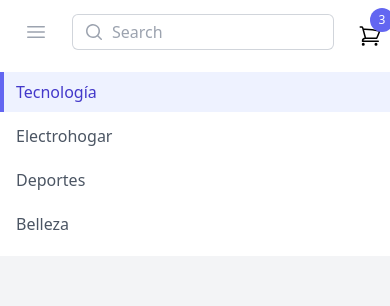
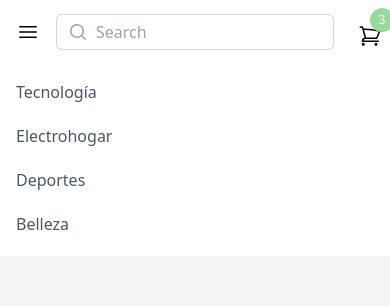
Before and after one commit to Crusiris/PreEntrega2nunez, a React (Create React App) app: page / in a window 390 px wide. Shown: the top 306 px of the page. Built offline with nearby package versions, Linux system fonts and the light colour scheme; the HTML template or start-up script is replaced by a standard one.

Commit message:
add metodologia BEM para estilos del header

```diff
--- a/package.json
+++ b/package.json
@@ -3,6 +3,7 @@
   "version": "0.1.0",
   "private": true,
   "dependencies": {
+    "@babel/plugin-proposal-private-property-in-object": "^7.21.11",
     "@testing-library/jest-dom": "^5.16.5",
     "@testing-library/react": "^13.4.0",
     "@testing-library/user-event": "^13.5.0",
--- a/src/components/CartWidget.js
+++ b/src/components/CartWidget.js
@@ -2,13 +2,13 @@ import React from 'react'
 
 const CartWidget = () => {
   return (
-    <div class="flex justify-center items-center">
-        <div class="relative pb-2">
-            <div class="t-0 absolute left-3">
-                <p class="flex h-2 w-2 items-center justify-center rounded-full bg-indigo-500 p-3 text-xs text-white">3</p>
+    <div className="flex justify-center items-center">
+        <div className="relative pb-2">
+            <div className="t-0 absolute left-3">
+                <p className="flex h-2 w-2 items-center justify-center rounded-full bg-primary-900 p-3 text-xs text-white">3</p>
             </div>
-            <svg xmlns="http://www.w3.org/2000/svg" fill="none" viewBox="0 0 24 24" stroke-width="1.5" stroke="currentColor" class="file: mt-4 h-6 w-6">
-                <path stroke-linecap="round" stroke-linejoin="round" d="M2.25 3h1.386c.51 0 .955.343 1.087.835l.383 1.437M7.5 14.25a3 3 0 00-3 3h15.75m-12.75-3h11.218c1.121-2.3 2.1-4.684 2.924-7.138a60.114 60.114 0 00-16.536-1.84M7.5 14.25L5.106 5.272M6 20.25a.75.75 0 11-1.5 0 .75.75 0 011.5 0zm12.75 0a.75.75 0 11-1.5 0 .75.75 0 011.5 0z" />
+            <svg xmlns="http://www.w3.org/2000/svg" fill="none" viewBox="0 0 24 24" strokeWidth="1.5" stroke="currentColor" className="file: mt-4 h-6 w-6">
+                <path strokeLinecap="round" strokeLinejoin="round" d="M2.25 3h1.386c.51 0 .955.343 1.087.835l.383 1.437M7.5 14.25a3 3 0 00-3 3h15.75m-12.75-3h11.218c1.121-2.3 2.1-4.684 2.924-7.138a60.114 60.114 0 00-16.536-1.84M7.5 14.25L5.106 5.272M6 20.25a.75.75 0 11-1.5 0 .75.75 0 011.5 0zm12.75 0a.75.75 0 11-1.5 0 .75.75 0 011.5 0z" />
             </svg>
         </div>
     </div>
--- a/src/components/NavBar.js
+++ b/src/components/NavBar.js
@@ -4,34 +4,30 @@ import CartWidget from './CartWidget'
 function NavBar() {
   return (
 
-<nav className="bg-white shadow">
-    {/* desktop */}
-  <div className="mx-auto max-w-7xl px-2 sm:px-4 lg:px-8">
+<header className="header">
+  {/* desktop */}
+  <nav className="header__nav nav">
     <div className="flex h-16 justify-between">
       <div className="flex px-2 lg:px-0">
         <div className="flex flex-shrink-0 items-center">
         <div className="flex items-center lg:hidden">
-          <button type="button" className="inline-flex items-center justify-center rounded-md p-2 text-gray-400 hover:bg-gray-100 hover:text-gray-500 focus:outline-none focus:ring-2 focus:ring-inset focus:ring-indigo-500" aria-controls="mobile-menu" aria-expanded="false">
+          <button type="button" className="nav__button--menu" aria-controls="mobile-menu" aria-expanded="false">
             <span className="sr-only">Open main menu</span>
-
             <svg className="block h-6 w-6" fill="none" viewBox="0 0 24 24" strokeWidth="1.5" stroke="currentColor" aria-hidden="true">
               <path strokeLinecap="round" strokeLinejoin="round" d="M3.75 6.75h16.5M3.75 12h16.5m-16.5 5.25h16.5" />
             </svg>
-
             <svg className="hidden h-6 w-6" fill="none" viewBox="0 0 24 24" strokeWidth="1.5" stroke="currentColor" aria-hidden="true">
               <path strokeLinecap="round" strokeLinejoin="round" d="M6 18L18 6M6 6l12 12" />
             </svg>
           </button>
         </div>
-
           <img className="hidden h-8 w-auto lg:block" src="https://tailwindui.com/img/logos/mark.svg?color=indigo&shade=600" alt="Your Company"/>
         </div>
         <div className="hidden lg:ml-6 lg:flex lg:space-x-8">
-
-          <a href="#" className="inline-flex items-center border-b-2 border-indigo-500 px-1 pt-1 text-sm font-medium text-gray-900">Tecnología</a>
-          <a href="#" className="inline-flex items-center border-b-2 border-transparent px-1 pt-1 text-sm font-medium text-gray-500 hover:border-gray-300 hover:text-gray-700">Electrohogar</a>
-          <a href="#" className="inline-flex items-center border-b-2 border-transparent px-1 pt-1 text-sm font-medium text-gray-500 hover:border-gray-300 hover:text-gray-700">Deportes</a>
-          <a href="#" className="inline-flex items-center border-b-2 border-transparent px-1 pt-1 text-sm font-medium text-gray-500 hover:border-gray-300 hover:text-gray-700">Belleza</a>
+          <a href="#" className="nav__link">Tecnología</a>
+          <a href="#" className="nav__link">Electrohogar</a>
+          <a href="#" className="nav__link">Deportes</a>
+          <a href="#" className="nav__link">Belleza</a>
         </div>
       </div>
       <div className="flex flex-1 items-center justify-center px-2 lg:ml-6 lg:justify-end">
@@ -52,18 +48,18 @@ function NavBar() {
         <CartWidget/>
       </div>
     </div>
-  </div>
+  </nav>
 
- {/* mobile */}
-  <div className="lg:hidden" id="mobile-menu">
+  {/* mobile */}
+  <nav className="lg:hidden" id="mobile-menu">
     <div className="space-y-1 pb-3 pt-2">
-      <a href="#" className="block border-l-4 border-indigo-500 bg-indigo-50 py-2 pl-3 pr-4 text-base font-medium text-indigo-700">Tecnología</a>
-      <a href="#" className="block border-l-4 border-transparent py-2 pl-3 pr-4 text-base font-medium text-gray-600 hover:border-gray-300 hover:bg-gray-50 hover:text-gray-800">Electrohogar</a>
-      <a href="#" className="block border-l-4 border-transparent py-2 pl-3 pr-4 text-base font-medium text-gray-600 hover:border-gray-300 hover:bg-gray-50 hover:text-gray-800">Deportes</a>
-      <a href="#" className="block border-l-4 border-transparent py-2 pl-3 pr-4 text-base font-medium text-gray-600 hover:border-gray-300 hover:bg-gray-50 hover:text-gray-800">Belleza</a>
+      <a href="#" className="nav__link--mob">Tecnología</a>
+      <a href="#" className="nav__link--mob">Electrohogar</a>
+      <a href="#" className="nav__link--mob">Deportes</a>
+      <a href="#" className="nav__link--mob">Belleza</a>
     </div>
-  </div>
-</nav>
+  </nav>
+</header>
 
   )
 }
--- a/src/index.css
+++ b/src/index.css
@@ -1,3 +1,23 @@
 @tailwind base;
 @tailwind components;
 @tailwind utilities;
+
+.header{
+    @apply bg-white shadow;
+}
+
+.header__nav{
+    @apply mx-auto max-w-7xl px-2 sm:px-4 lg:px-8;
+}
+
+.nav__link{
+    @apply cursor-pointer inline-flex items-center border-b-2 border-transparent px-1 pt-1 text-sm font-medium text-gray-500 hover:border-primary-500 focus:outline-none focus:border-b-2 focus:border-primary-500 focus:text-gray-900 hover:text-gray-700;
+}
+
+.nav__link--mob{
+    @apply block border-l-4 border-transparent hover:text-gray-800 hover:border-primary-900 hover:bg-primary-100 hover:text-gray-800 py-2 pl-3 pr-4 text-base text-gray-600 font-medium focus:outline-none focus:border-l-4 focus:border-primary-900 focus:bg-primary-100 focus:text-gray-800;
+}
+
+.nav__button--mob{
+    @apply inline-flex items-center justify-center rounded-md p-2 text-gray-400 hover:bg-gray-100 hover:text-gray-500 focus:outline-none focus:ring-2 focus:ring-inset focus:ring-primary-500;
+}
--- a/tailwind.config.js
+++ b/tailwind.config.js
@@ -6,7 +6,17 @@ module.exports = {
     "./src/**/*.{js,jsx,ts,tsx}",
   ],
   theme: {
-    extend: {},
+    extend: {
+      colors: {
+        'primary': {
+          50:'#F9FDF9',
+          100: '#E7F7E8',
+          500: '#ACE1AF',
+          900: '#98DA9B',
+        },
+
+      },
+    },
   },
   plugins: [
     require('@tailwindcss/forms'),
```
Also changed, not shown: 1 other file (tests, documents, lock files or other folders).
